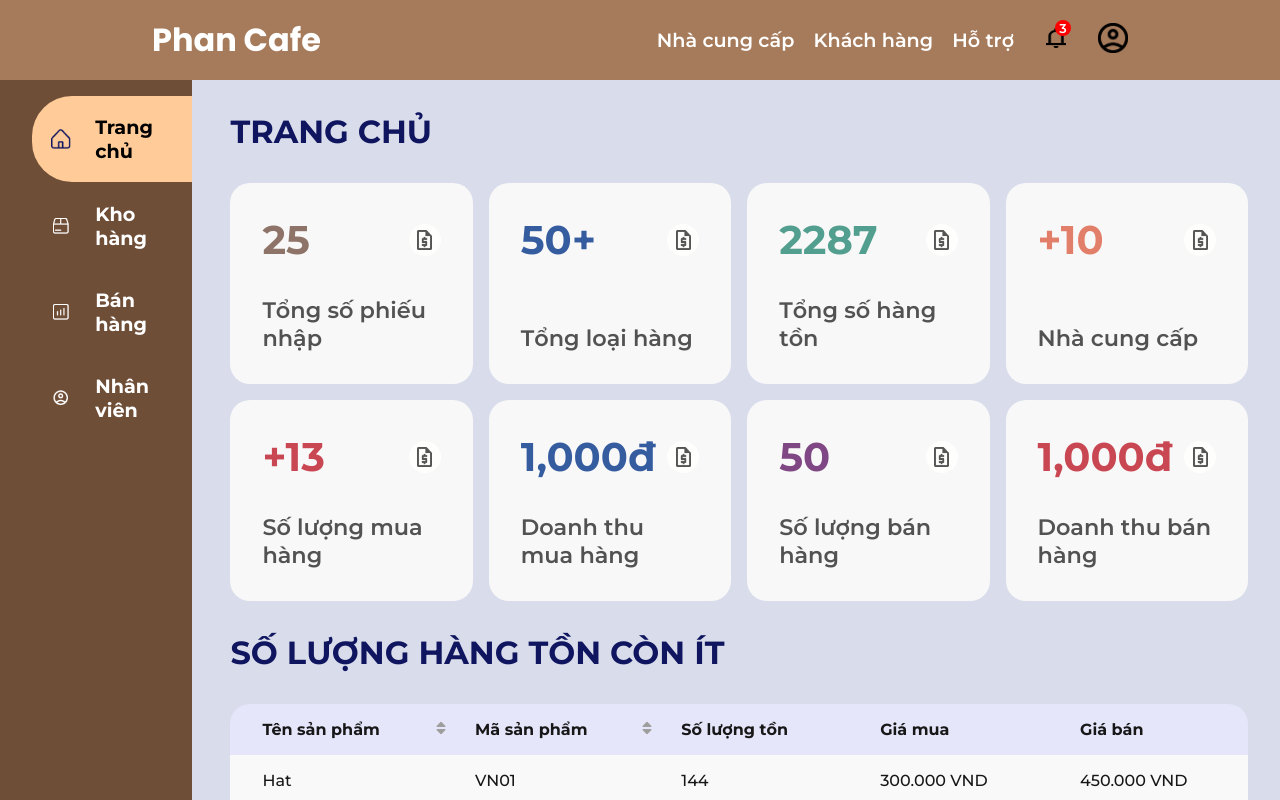
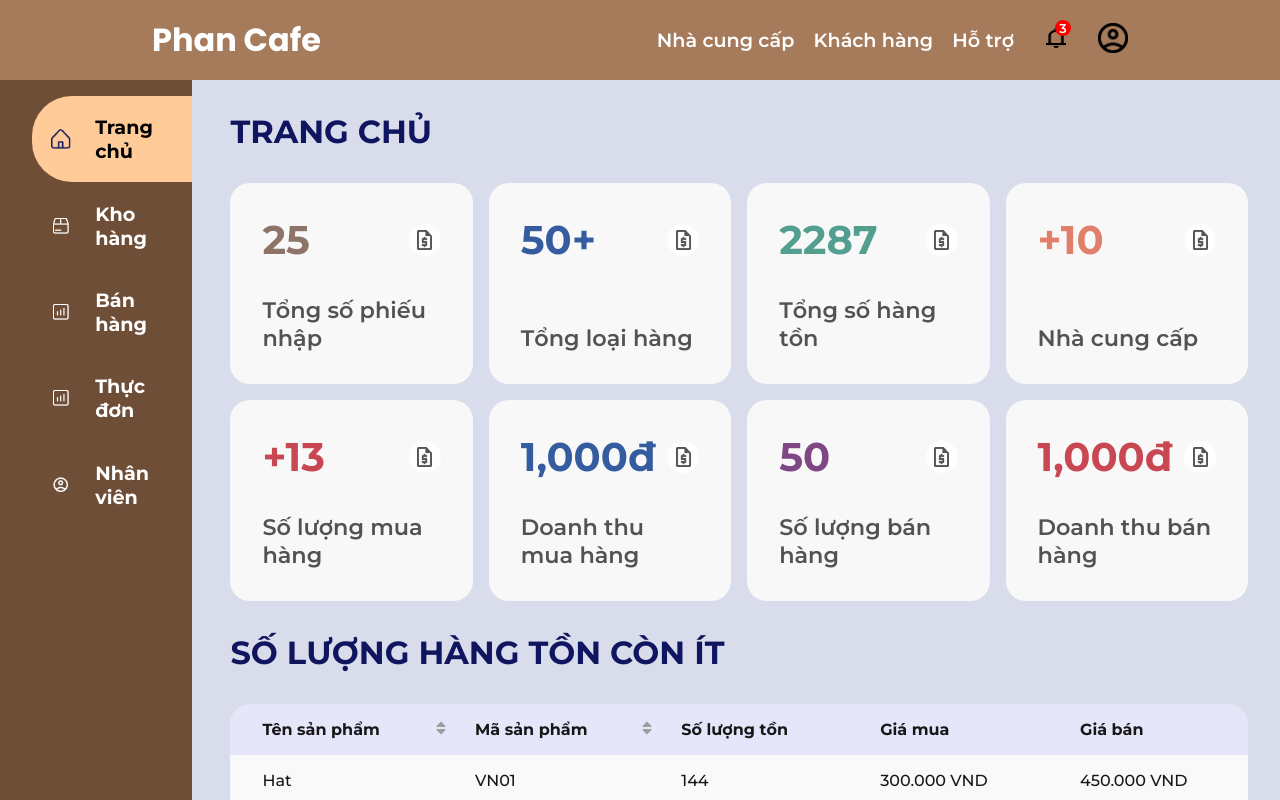
Before and after one commit to hidr0c/CoffeShopManagerWebsite, a Next.js app: page / in a window 1280 px wide. Built offline with nearby package versions, Linux system fonts and the light colour scheme; a web font is replaced by a local one.

Commit message:
add menu UI

```diff
--- a/src/app/components/sidebar/Sidebar.tsx
+++ b/src/app/components/sidebar/Sidebar.tsx
@@ -51,6 +51,18 @@ export default function Sidebar() {
         label='Bán hàng'
         href='/sell' />
       <SideBarItem
+        icon={<Image src={'/images/sidebar/statistic.png'}
+          width={20} height={20}
+          alt='Thực đơn'
+        />}
+        iconHover={<Image src={'/images/sidebar/statistic-hover.png'}
+          width={20} height={20}
+          alt='Thực đơn'
+        />
+        }
+        label='Thực đơn'
+        href='/menu' />
+      <SideBarItem
         icon={<Image src={'/images/sidebar/staff.png'}
           width={20} height={20}
           alt='Nhân viên'
--- a/src/app/components/ui/table/table.tsx
+++ b/src/app/components/ui/table/table.tsx
@@ -21,6 +21,7 @@ interface TableProps {
   modalAddContent?: React.ReactNode,
   modalTitle?: string,
   addButtonTitle?: string,
+  modalStyle?: any,
 }
 
 interface TableRowProps {
@@ -44,7 +45,7 @@ interface TableBodyProps {
   children: React.ReactNode;
 }
 
-export function Table({ style = {}, children, pagination=false, preHeader=false, modalAddContent, modalTitle, addButtonTitle }: TableProps) {
+export function Table({ style = {}, children, pagination=false, preHeader=false, modalAddContent, modalTitle, addButtonTitle, modalStyle }: TableProps) {
   const [isModalOpen, setIsModalOpen] = useState(false);
 
   const openModal = () => setIsModalOpen(true);
@@ -90,7 +91,7 @@ export function Table({ style = {}, children, pagination=false, preHeader=false,
       />
     </div>}
 
-    <Modal isOpen={isModalOpen} onClose={closeModal} title={modalTitle} action={addButtonTitle}>
+    <Modal isOpen={isModalOpen} onClose={closeModal} title={modalTitle} action={addButtonTitle} style={modalStyle}>
         {modalAddContent}
     </Modal>
     </div>
```
Also changed, not shown: src/app/components/ui/input/input.tsx (+6 -3 lines).
